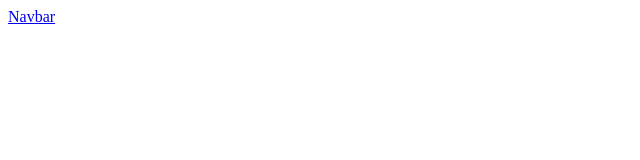
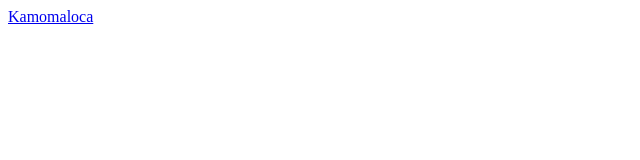
Before and after one commit to Benstamous/Kamomaloca, a website: page index.html in a window 1280 px wide. Shown: the full height of the page, 0-640 px from the left. Drawn offline with Linux system fonts and the light colour scheme.

Commit message:
Nav Bar Update 1

```diff
--- a/index.html
+++ b/index.html
@@ -10,7 +10,7 @@
     </header>
 
     <nav class="navbar navbar-light bg-light">
-        <a class="navbar-brand" href="#">Navbar</a>
+        <a class="navbar-brand" href="#">Kamomaloca</a>
         <div>
 
         </div>
```
